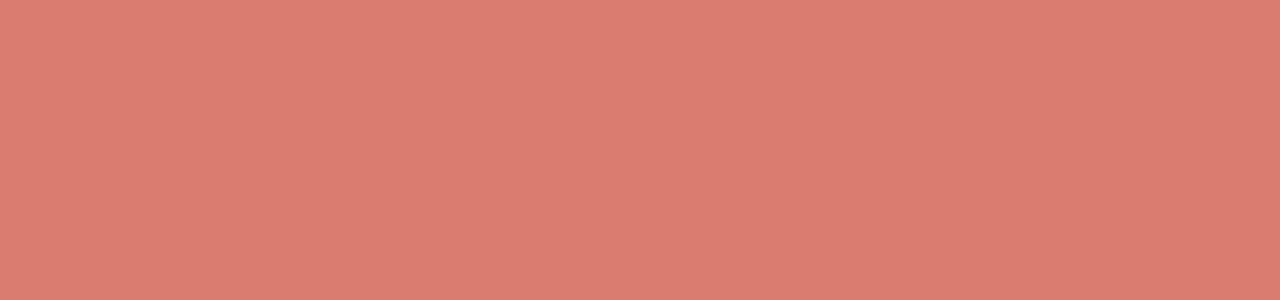
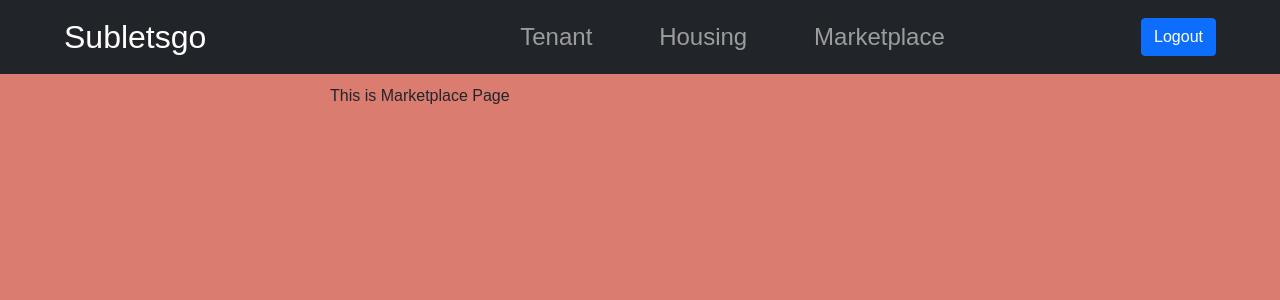
Before and after one commit to anhvqle/CSE437-Subletsgo, a React (Create React App) app: page /marketplace in a window 1280 px wide. Before the commit this address had no page. Shown: the top 300 px of the page. Built offline with nearby package versions, Linux system fonts and the light colour scheme; sample sign-in values are in the browser's storage.

Commit message:
Edit Navigation Bar

```diff
--- a/src/App.css
+++ b/src/App.css
@@ -1,5 +1,7 @@
 .auth-navbar {
-    font-size: 1.25em;
+    font-size: 1.5em;
+    color: white;
+    margin-right: 15%;
 }
 
 .auth-navbar-title {
--- a/src/App.js
+++ b/src/App.js
@@ -1,15 +1,16 @@
 
-import React, { useRef, useState, useEffect } from "react";
+import React, { useState } from "react";
 import { BrowserRouter as Router, Routes, Route } from "react-router-dom";
 import './App.css';
 import Login from "./components/auth/Login";
 import Signup from "./components/auth/Signup";
 import WelcomePage from "./components/WelcomePage";
-import Housing from "./components/HousingPage";
-import Tenant from "./components/tenant/TenantPage";
+import Housing from "./components/Housing";
+import Tenant from "./components/tenant/Tenant";
 import NewTenantListing from "./components/tenant/NewTenantListing";
 import UserContext from "./context/UserContext"
 import jwtDecode from "jwt-decode";
+import Marketplace from "./components/Marketplace";
 
 
 function App() {
@@ -26,6 +27,7 @@ function App() {
                     <Route path="/signup" exact element={<Signup />} />
                     <Route path="/housing" exact element={<Housing />} />
                     <Route path="/tenant" exact element={<Tenant />} />
+                    <Route path="/marketplace" exact element={<Marketplace />} />
                     <Route path="/newTenantListing" exact element={<NewTenantListing />} />
                 </Routes>
             </Router>
--- /dev/null
+++ b/src/components/Marketplace.jsx
@@ -0,0 +1,28 @@
+import NavigationBar from "./NavigationBar";
+import UserContext from "../context/UserContext";
+import { useNavigate } from "react-router-dom";
+import { useContext, useEffect } from "react";
+
+function Marketplace() {
+    let navigate = useNavigate();
+    let { currUser, setUser } = useContext(UserContext);
+
+    useEffect(() => {
+        (async () => {
+            if (!currUser) {
+                navigate("/");
+            }
+        })();
+    }, [currUser]);
+
+    return (
+        <div>
+            <NavigationBar />
+            <div className="center">
+                <p>This is Marketplace Page</p>
+            </div>
+        </div>
+    )
+}
+
+export default Marketplace;
--- a/src/components/NavigationBar.jsx
+++ b/src/components/NavigationBar.jsx
@@ -1,6 +1,6 @@
 import { Navbar, Nav, Container, Button } from "react-bootstrap";
 import UserContext from "../context/UserContext"
-import { useState, useEffect, useContext } from "react";
+import { useContext } from "react";
 
 const AuthNavigationBar = () => {
 
@@ -19,14 +19,15 @@ const AuthNavigationBar = () => {
                 <Navbar.Collapse id="responsive-navbar-nav">
                     <Nav className="me-auto"></Nav>
                     {
-                        currUser && (<Nav className="d-flex flex-row">
+                        currUser && (<Nav className="me-auto d-flex flex-row">
+                            <Nav.Link className="auth-navbar" href="/tenant">Tenant</Nav.Link>
                             <Nav.Link className="auth-navbar" href="/housing">Housing</Nav.Link>
-                            <Nav.Link className="auth-navbar" href="/tenant">Tenant</Nav.Link>
+                            <Nav.Link className="auth-navbar" href="/marketplace">Marketplace</Nav.Link>
                         </Nav>)
                     }
                     {
                         currUser
-                            ? <Button onClick={logoutClicked}>Logout</Button>
+                            ? <Button class="btn btn-outline-light btn-lg" onClick={logoutClicked}>Logout</Button>
                             : (<Nav>
                                 <Nav.Link className="auth-navbar" href="/signup">Signup</Nav.Link>
                                 <Nav.Link className="auth-navbar" href="/login">Login</Nav.Link>
--- a/src/components/tenant/TenantListing.jsx
+++ b/src/components/tenant/TenantListing.jsx
@@ -5,7 +5,7 @@ function capitalizeFirstLetter(s) {
 }
 
 function getCampusName(s) {
-    if (s == "danforth")
+    if (s === "danforth")
         s = capitalizeFirstLetter(s);
     else
         s = s.toUpperCase();
@@ -26,7 +26,7 @@ function TenantListing(props) {
                                             <div className="fw-bold">{t.fullName}</div>
                                             {`${capitalizeFirstLetter(t.classStanding)} @ ${getCampusName(t.campus)}`}
                                             <ul>
-                                                <li>{(t.description == undefined) ? "No description available" : t.description}</li>
+                                                <li>{(t.description === undefined) ? "No description available" : t.description}</li>
                                             </ul>
                                         </Col>
                                         <Col>
```
Also changed, not shown: src/components/Housing.jsx (renamed from src/components/HousingPage.jsx), src/components/tenant/Tenant.jsx (renamed from src/components/tenant/TenantPage.jsx).
